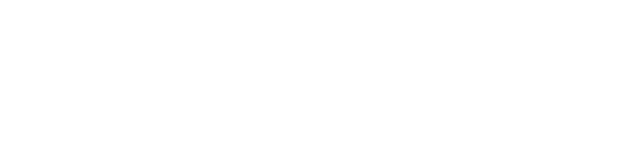
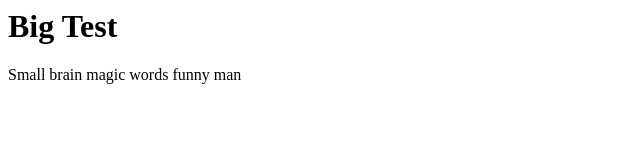
Before and after one commit to britishtable/website, a plain HTML site: page index.html in a window 1280 px wide. Shown: the whole page, without its empty margins (0-640 px from the left). Drawn offline with Linux system fonts and the light colour scheme.

Commit message:
Update index.html

```diff
--- a/index.html
+++ b/index.html
@@ -5,5 +5,7 @@
     <title>Document</title>
   </head>
   <body>
+    <h1>Big Test</h1>
+    <p>Small brain magic words funny man</p>
   </body>
 </html>
```
